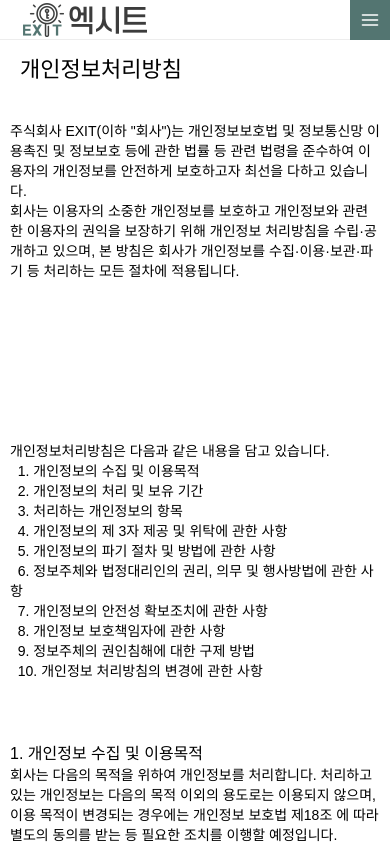
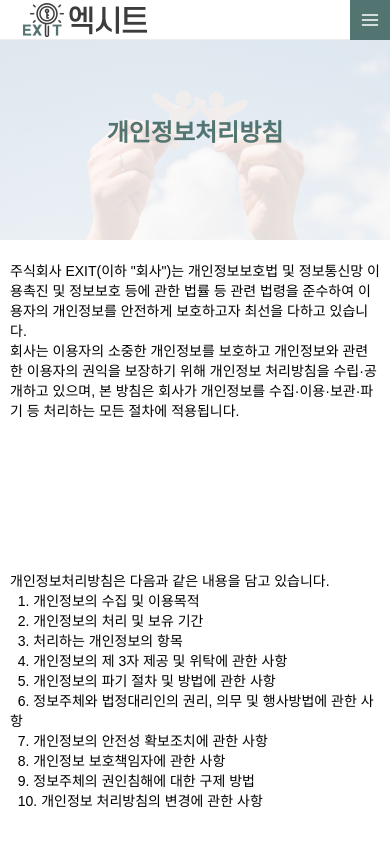
Before and after one commit to EXITKR/exit, a Next.js app: page /privacy_policy in a window 390 px wide. Built offline with nearby package versions, Linux system fonts and the light colour scheme; a web font is replaced by a local one.

Commit message:
terms of use & privacy policy renewal

```diff
--- a/assets/css/components/content_box.css
+++ b/assets/css/components/content_box.css
@@ -65,7 +65,7 @@
             .content_div {
                 width: 100%;
                 height: auto;
-                padding: 40px 0;
+                padding: 10px 0;
 
                 .content_title {
                     white-space: pre-wrap;
--- a/assets/css/pages/privacy_policy.css
+++ b/assets/css/pages/privacy_policy.css
@@ -2,4 +2,14 @@
     height: auto;
     width: 100%;
     margin: 80px 0 0;
+
+    .title_section {
+        height: 400px;
+
+        background:
+            linear-gradient(rgba(255, 255, 255, 0.85), rgba(255, 255, 255, 0.85)),
+            url("../../imgs/background/title03.jpg");
+        background-size: cover;
+        background-position: 50% 40%;
+    }
 }
--- a/assets/css/pages/terms_of_use.css
+++ b/assets/css/pages/terms_of_use.css
@@ -2,4 +2,14 @@
     height: auto;
     width: 100%;
     margin: 80px 0 0;
+
+    .title_section {
+        height: 400px;
+
+        background:
+            linear-gradient(rgba(255, 255, 255, 0.85), rgba(255, 255, 255, 0.85)),
+            url("../../imgs/background/title03.jpg");
+        background-size: cover;
+        background-position: 50% 40%;
+    }
 }
--- a/assets/css/screen/mobile/components/content_box.css
+++ b/assets/css/screen/mobile/components/content_box.css
@@ -43,7 +43,7 @@
                 }
 
                 .content_div {
-                    padding: 20px 10px;
+                    padding: 10px 10px;
 
                     .content_title {
                         font-size: 16px;
--- a/assets/css/screen/mobile/pages/privacy_policy.css
+++ b/assets/css/screen/mobile/pages/privacy_policy.css
@@ -3,5 +3,9 @@
         height: auto;
         width: 100%;
         margin: 40px 0 0;
+
+        .title_section {
+            height: 200px;
+        }
     }
 }
--- a/assets/css/screen/mobile/pages/terms_of_use.css
+++ b/assets/css/screen/mobile/pages/terms_of_use.css
@@ -3,5 +3,9 @@
         height: auto;
         width: 100%;
         margin: 40px 0 0;
+
+        .title_section {
+            height: 200px;
+        }
     }
 }
--- a/assets/css/screen/tablet/components/content_box.css
+++ b/assets/css/screen/tablet/components/content_box.css
@@ -24,7 +24,7 @@
 
             .contents_div {
                 .content_div {
-                    padding: 40px 20px;
+                    padding: 10px 20px;
                 }
             }
         }
--- a/src/_components/content_ui/Content.tsx
+++ b/src/_components/content_ui/Content.tsx
@@ -6,13 +6,13 @@ const ContentBox = (props: {
 }) => {
     return (
         <div className="content_box">
-            <div className="content_box_title">
+            {/* <div className="content_box_title">
                 <div className={"title_div " + props.content_box.background}>
                     <span className="title_text">
                         {props.content_box.title}
                     </span>
                 </div>
-            </div>
+            </div> */}
             {props.content_box.content
                 ?
                 <div className="content_box_content">
--- a/src/app/privacy_policy/page.tsx
+++ b/src/app/privacy_policy/page.tsx
@@ -1,4 +1,5 @@
 import ContentBox from "@components/content_ui/Content";
+import Title from "@components/Title";
 import { contentPrivacyPolicy } from "@utils/contents/ContentPrivacyPolicy";
 import { getMetadata } from "@utils/Metadata";
 import type { Metadata } from "next";
@@ -9,6 +10,7 @@ export default function Home() {
   return (
     <>
     <div id="privacy_policy_page">
+      <Title title="개인정보처리방침" desc="" />
       <div className="inner_main page_inner">
         <ContentBox content_box={contentPrivacyPolicy} />
       </div>
--- a/src/app/terms_of_use/page.tsx
+++ b/src/app/terms_of_use/page.tsx
@@ -1,4 +1,5 @@
 import ContentBox from "@components/content_ui/Content";
+import Title from "@components/Title";
 import { contentTermsOfUse } from "@utils/contents/ContentTermsOfUse";
 import { getMetadata } from "@utils/Metadata";
 import type { Metadata } from "next";
@@ -9,6 +10,7 @@ export default function Home() {
   return (
     <>
     <div id="terms_of_use_page">
+      <Title title="이용약관" desc="" />
       <div className="inner_main page_inner">
         <ContentBox content_box={contentTermsOfUse} />
       </div>
```
